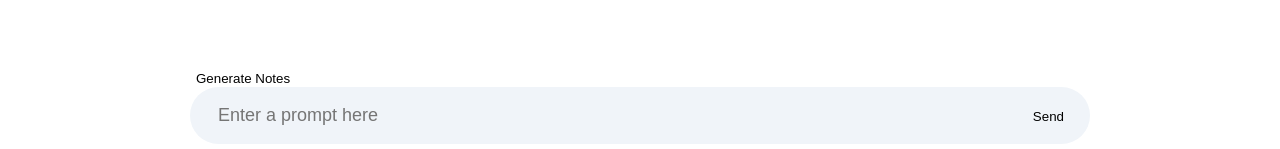
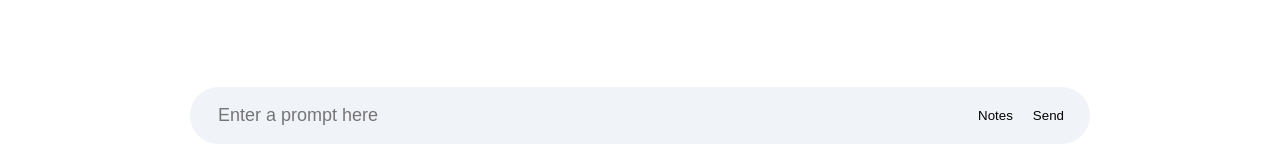
Before and after one commit to KentTDang/asl-extension, a React (Create React App) app: page / in a window 1280 px wide. Shown: the part 685-834 px from the top of the page. Built offline with nearby package versions, Linux system fonts and the light colour scheme; no server answers.

Commit message:
last touch

```diff
--- a/src/components/ChatBot.css
+++ b/src/components/ChatBot.css
@@ -93,4 +93,16 @@
 .main .submit-btn {
     border: none;
     background: transparent;
+    margin-left: 8px;
 }
+
+.tools {
+    display: flex;
+    align-items: center;
+}
+
+.notes-btn {
+    width: fit-content;
+    border: none;
+    background: transparent;
+}
--- a/src/components/ChatBot.jsx
+++ b/src/components/ChatBot.jsx
@@ -71,7 +71,11 @@ export default function ChatBot() {
       const completion = await openai.chat.completions.create({
         model: "gpt-4o-mini",
         messages: [
-          { role: "system", content: "You are a helpful assistant. Please respond with plain text only, without Markdown formatting." },
+          {
+            role: "system",
+            content:
+              "You are a helpful assistant. Please respond with plain text only, without Markdown formatting.",
+          },
           { role: "user", content: userInput },
         ],
       });
@@ -98,7 +102,12 @@ export default function ChatBot() {
                 <button
                   key={prompt}
                   className="card"
-                  onClick={() => onSubmit({ preventDefault: () => {}, target: { value: prompt } })}
+                  onClick={() =>
+                    onSubmit({
+                      preventDefault: () => {},
+                      target: { value: prompt },
+                    })
+                  }
                 >
                   <p>{prompt}</p>
                 </button>
@@ -112,13 +121,6 @@ export default function ChatBot() {
         </div>
 
         <div className="main-bottom">
-          <button
-            type="button"
-            className="submit-btn"
-            onClick={fetchCaptions} // Correct invocation of fetchCaptions
-          >
-            Generate Notes
-          </button>
           <form onSubmit={onSubmit} className="search-box">
             <input
               type="text"
@@ -127,6 +129,14 @@ export default function ChatBot() {
               placeholder="Enter a prompt here"
             />
             <div>
+              <div className="tools">
+                <button
+                  type="button"
+                  className="notes-btn"
+                  onClick={fetchCaptions} // Correct invocation of fetchCaptions
+                >
+                  Notes
+                </button>
                 {loading ? (
                   <button type="submit" className="submit-btn" disabled>
                     Loading...
@@ -137,6 +147,7 @@ export default function ChatBot() {
                   </button>
                 )}
               </div>
+            </div>
           </form>
         </div>
       </div>
```
Lines whose indentation alone changed are shown as unchanged.
